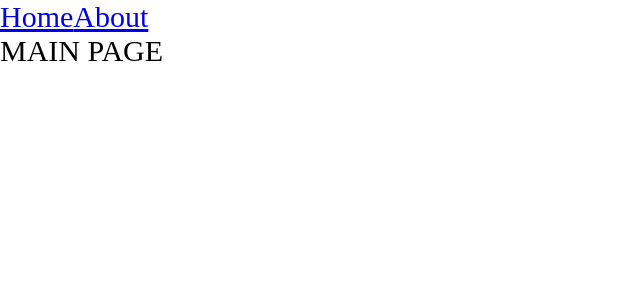
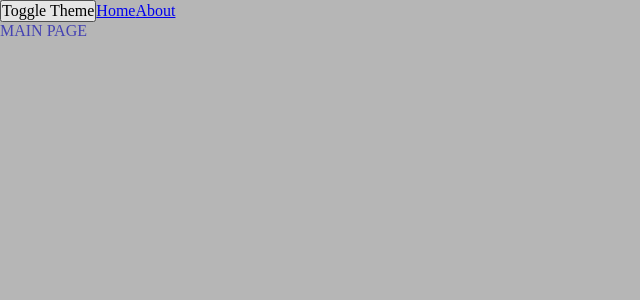
Before and after one commit to TrailblazerPlaya/advanced-frontend-practice, a React app: page / in a window 1280 px wide. Shown: the top 300 px of the page, without its empty margins (0-640 px from the left). Built offline with nearby package versions, Linux system fonts and the light colour scheme.

Commit message:
Organization of styles | Adding a theme

```diff
--- a/src/App.tsx
+++ b/src/App.tsx
@@ -1,12 +1,16 @@
 import { Route, Routes } from "react-router-dom";
-import "./index.scss";
+import "./styles/index.scss";
 import { Link } from "react-router-dom";
 import { AboutPageAsync } from "./pages/AboutPage/AboutPage.async";
 import { MainPageAsync } from "./pages/MainPage/MainPage.async";
 import { Suspense } from "react";
+import { useTheme } from "./theme/useTheme";
+
 const App = () => {
+  const { theme, toggleTheme } = useTheme();
   return (
-    <div className="app">
+    <div className={`app ${theme}`}>
+      <button onClick={toggleTheme}>Toggle Theme</button>
       <Link to={"/"}>Home</Link>
       <Link to={"/about"}>About</Link>
       <Suspense fallback={<div>Loading...</div>}>
--- a/src/index.scss
+++ /dev/null
@@ -1,9 +0,0 @@
-* {
-  margin: 0;
-  padding: 0;
-  box-sizing: border-box;
-}
-
-.app {
-  font-size: 30px;
-}
--- a/src/index.tsx
+++ b/src/index.tsx
@@ -1,9 +1,12 @@
 import { render } from "react-dom";
 import App from "./App";
 import { BrowserRouter } from "react-router-dom";
+import ThemeProvider from "./theme/ThemeProvider";
 render(
   <BrowserRouter>
-    <App />
+    <ThemeProvider>
+      <App />
+    </ThemeProvider>
   </BrowserRouter>,
   document.getElementById("root")
 );
--- /dev/null
+++ b/src/styles/index.scss
@@ -0,0 +1,10 @@
+@import "reset";
+@import "variables/global";
+@import "themes/normal";
+@import "themes/dark";
+.app {
+  font-size: var(--font-m);
+  background: var(--bg-color);
+  color: var(--primary-color);
+  min-height: 100vh;
+}
--- /dev/null
+++ b/src/styles/reset.scss
@@ -0,0 +1,14 @@
+* {
+  margin: 0;
+  padding: 0;
+  box-sizing: border-box;
+}
+
+input,
+button,
+textarea,
+select {
+  margin: 0;
+
+  font: inherit;
+}
--- /dev/null
+++ b/src/styles/themes/dark.scss
@@ -0,0 +1,6 @@
+.app.dark {
+  --bg-color: #151529;
+
+  --primary-color: #10dd10;
+  --secondary-color: #04ff04;
+}
--- /dev/null
+++ b/src/styles/themes/normal.scss
@@ -0,0 +1,6 @@
+:root {
+  --bg-color: #b6b6b6;
+
+  --primary-color: #4442b3;
+  --secondary-color: #516deb;
+}
--- /dev/null
+++ b/src/styles/variables/global.scss
@@ -0,0 +1,11 @@
+:root {
+  --font-family: Consolas, "Courier New", "Times New Roman", Serif;
+
+  --font-size-m: 16px;
+  --font-line-m: 24px;
+  --font-m: var(--font-size-m) / var(--font-line-m) var(--font-family);
+
+  --font-size-l: 24px;
+  --font-line-l: 32px;
+  --font-l: var(--font-size-l) / var(--font-line-l) var(--font-family);
+}
--- /dev/null
+++ b/src/theme/ThemeContext.ts
@@ -0,0 +1,14 @@
+import { createContext } from "react";
+
+export enum Theme {
+  LIGHT = "light",
+  DARK = "dark",
+}
+
+export interface ThemeContextProps {
+  theme?: Theme;
+  setTheme?: (theme: Theme) => void;
+}
+
+export const ThemeContext = createContext<ThemeContextProps>({});
+export const LOCAL_STORAGE_THEME_KEY = "theme";
--- /dev/null
+++ b/src/theme/ThemeProvider.tsx
@@ -0,0 +1,23 @@
+import { useState, useMemo } from "react";
+import { LOCAL_STORAGE_THEME_KEY, Theme, ThemeContext } from "./ThemeContext";
+
+const defaultTheme =
+  (localStorage.getItem(LOCAL_STORAGE_THEME_KEY) as Theme) || Theme.LIGHT;
+
+const ThemeProvider: React.FC = ({ children }) => {
+  const [theme, setTheme] = useState<Theme>(defaultTheme);
+
+  const defaultProps = useMemo(
+    () => ({
+      theme: theme,
+      setTheme: setTheme,
+    }),
+    [theme]
+  );
+  return (
+    <ThemeContext.Provider value={defaultProps}>
+      {children}
+    </ThemeContext.Provider>
+  );
+};
+export default ThemeProvider;
--- /dev/null
+++ b/src/theme/useTheme.ts
@@ -0,0 +1,21 @@
+import { useContext } from "react";
+import { LOCAL_STORAGE_THEME_KEY, Theme, ThemeContext } from "./ThemeContext";
+
+interface UseThemeResult {
+  toggleTheme: () => void;
+  theme: Theme;
+}
+
+export function useTheme(): UseThemeResult {
+  const { theme, setTheme } = useContext(ThemeContext);
+
+  const toggleTheme = () => {
+    const newTheme = theme === Theme.LIGHT ? Theme.DARK : Theme.LIGHT;
+    setTheme(newTheme);
+    localStorage.setItem(LOCAL_STORAGE_THEME_KEY, newTheme);
+  };
+  return {
+    theme,
+    toggleTheme,
+  };
+}
```
